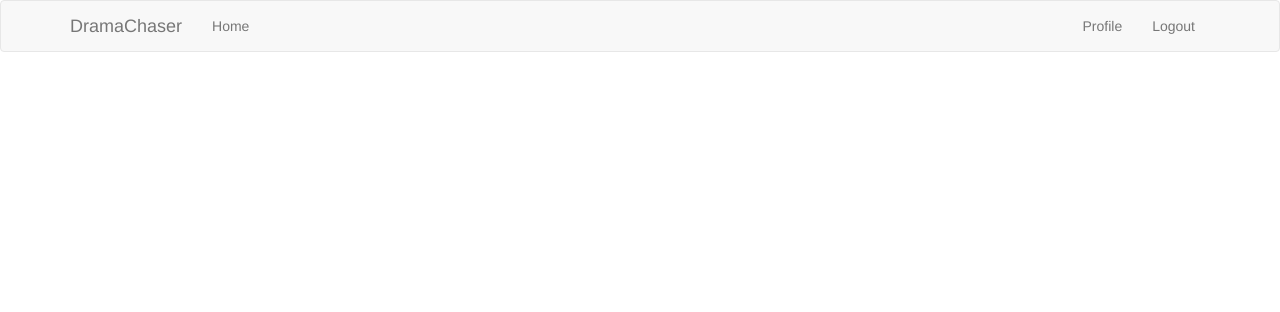
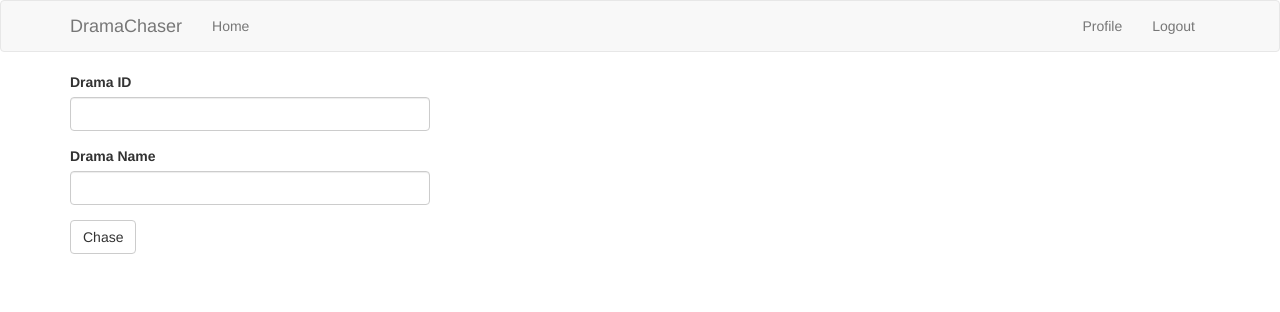
Before and after one commit to ycui1984/dramachaser, a Flask app: page / in a window 1280 px wide. Shown: the top 312 px of the page. Run offline with Flask 2, Linux system fonts and the light colour scheme; the visitor is signed in with stand-in values (Sample User, id 1); data comes from the database, SQL or seed files in the repository; data that the repository does not hold is empty; some libraries are stand-ins or nearby versions.

Commit message:
[Prototype] Add Drama chasing form

```diff
--- a/core/forms.py
+++ b/core/forms.py
@@ -2,6 +2,11 @@ from flask_wtf import FlaskForm
 from wtforms import StringField, PasswordField, BooleanField, SubmitField, TextAreaField
 from wtforms.validators import ValidationError, DataRequired, Email, EqualTo, Length
 from core.models import User
+
+class DramaChasingForm(FlaskForm):
+    drama_id = StringField('Drama ID', validators=[DataRequired()])
+    drama_name = StringField('Drama Name', validators=[DataRequired()])
+    submit = SubmitField('Chase')
 
 class LoginForm(FlaskForm):
     username = StringField('Username', validators=[DataRequired()])
--- a/core/routes.py
+++ b/core/routes.py
@@ -8,7 +8,7 @@ from flask import render_template, flash, redirect, url_for, request
 from flask_login import login_user, logout_user, current_user, login_required
 from werkzeug.urls import url_parse
 from core import app, db
-from core.forms import LoginForm, RegistrationForm, EditProfileForm, ResetPasswordRequestForm, ResetPasswordForm
+from core.forms import DramaChasingForm,LoginForm, RegistrationForm, EditProfileForm, ResetPasswordRequestForm, ResetPasswordForm
 from core.models import User
 from core.email import send_password_reset_email
 
@@ -60,33 +60,25 @@ def before_request():
 @app.route('/index')
 @login_required
 def index():
-    posts = [
-        {
-            'author': {'username': 'John'},
-            'body': 'Beautiful day in Portland!'
-        },
-        {
-            'author': {'username': 'Susan'},
-            'body': 'The Avengers movie was so cool!'
-        }
-    ]
-    return render_template('index.html', title='Home', posts=posts)
-    # all_users = scheduler.get_all_users()
-    # user_to_dramas = [{'user_id': u, 'drama_ids': list(scheduler.get_drama_ids(u))} for u in all_users]
-    # return {'response': user_to_dramas}
-
+    form = DramaChasingForm()
+    drama_ids = list(scheduler.get_drama_ids(current_user.username))
+    return render_template('index.html', title='Home', drama_ids=drama_ids, form=form)
 
 @app.route('/drama/chase', methods=['POST'])
+@login_required
 def chase():
-    user_id, drama_id = get_user_id(request), get_drama_id(request)
-    update_drama(user_id, drama_id, DRAMAOP.CHASE)
-    return {'user_id' : user_id, 'drama_id' : drama_id, 'action': 'chase'}
+    drama_id = get_drama_id(request)
+    update_drama(current_user.username, drama_id, DRAMAOP.CHASE)
+    print(current_user.username)
+    print(drama_id)
+    return {'user_id' : current_user.username, 'drama_id' : drama_id, 'action': 'chase'}
 
 @app.route('/drama/abandon', methods=['POST'])
+@login_required
 def abandon():
-    user_id, drama_id = get_user_id(request), get_drama_id(request)
-    update_drama(user_id, drama_id, DRAMAOP.ABANDON)
-    return {'user_id' : user_id, 'drama_id': drama_id, 'action': 'abandon'}
+    drama_id = get_drama_id(request)
+    update_drama(current_user.username, drama_id, DRAMAOP.ABANDON)
+    return {'user_id' : current_user.username, 'drama_id': drama_id, 'action': 'abandon'}
 
 
 @app.route('/login', methods=['GET', 'POST'])
@@ -129,11 +121,7 @@ def register():
 @login_required
 def user(username):
     user = User.query.filter_by(username=username).first_or_404()
-    posts = [
-        {'author': user, 'body': 'Test post #1'},
-        {'author': user, 'body': 'Test post #2'}
-    ]
-    return render_template('user.html', user=user, posts=posts)
+    return render_template('user.html', user=user)
 
 
 @app.route('/edit_profile', methods=['GET', 'POST'])
--- a/core/templates/email/reset_password.html
+++ b/core/templates/email/reset_password.html
@@ -9,4 +9,4 @@
 <p>{{ url_for('reset_password', token=token, _external=True) }}</p>
 <p>If you have not requested a password reset simply ignore this message.</p>
 <p>Sincerely,</p>
-<p>The Microblog Team</p>
+<p>The DramaChaser Team</p>
--- a/core/templates/index.html
+++ b/core/templates/index.html
@@ -2,4 +2,19 @@
 {% import 'bootstrap/wtf.html' as wtf %}
 
 {% block app_content %}
+<div>
+    <!-- <style>
+        .img-container {
+            text-align: center;
+        }
+    </style>
+    <div class = "img-container">
+        <img src="/static/images/dance.png" alt="dance" style="width:60%">
+    </div> -->
+    <div class="row">
+        <div class="col-md-4">
+            {{ wtf.quick_form(form) }}
+        </div>
+    </div>
+</div>
 {% endblock %}
```
Also changed, not shown: core/templates/_post.html (deleted, +0 -17 lines), core/static/images/dance.png (added).
